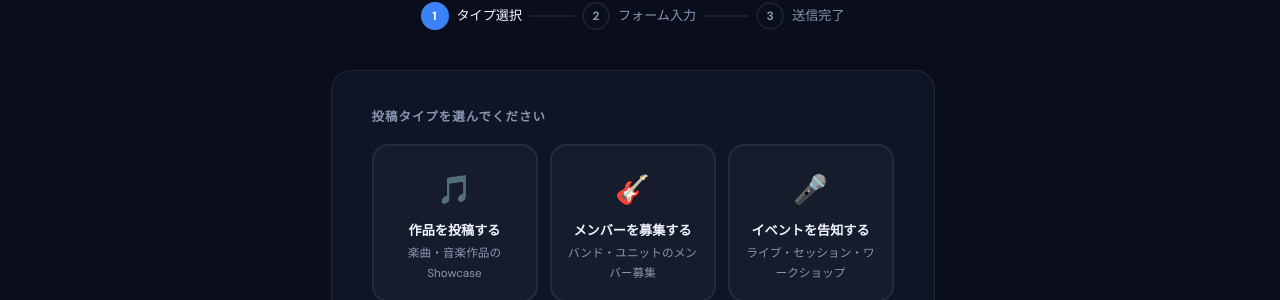
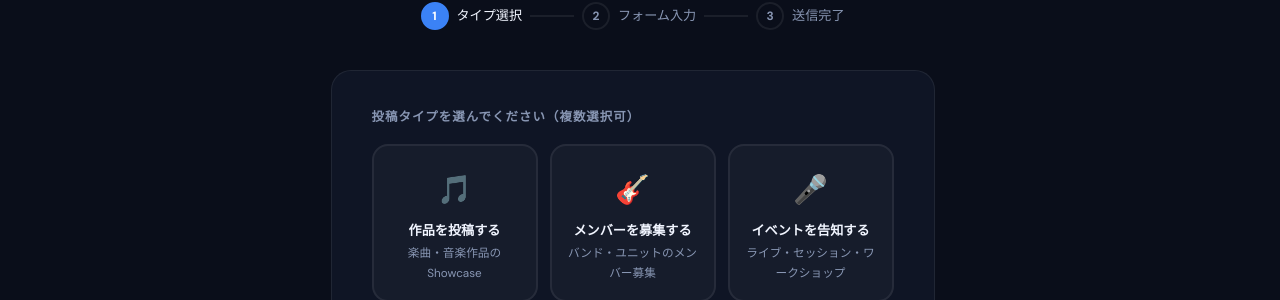
Before and after one commit to cooltake/cooltake-staging, a Jekyll site: the page community/submit.html, which Jekyll copies as it is, in a window 1280 px wide. Shown: the part 330-630 px from the top of the page. Built offline with Jekyll 4.4.1, drawn with Linux system fonts in a browser that asks for light colours; some of the changed lines change nothing that is shown.

Commit message:
Redesign community submit: multi-type parallel submission

```diff
--- a/community/submit.html
+++ b/community/submit.html
@@ -50,12 +50,25 @@
     .form-card{background:var(--card);border:1px solid var(--border);border-radius:20px;padding:36px 40px;}
     /* TYPE SELECTOR */
     .type-grid{display:grid;grid-template-columns:repeat(3,1fr);gap:12px;margin-bottom:8px;}
-    .type-card{background:rgba(255,255,255,.03);border:2px solid var(--border);border-radius:16px;padding:20px 12px 16px;text-align:center;cursor:pointer;transition:border-color .2s,background .2s,transform .15s;}
+    .type-card{position:relative;background:rgba(255,255,255,.03);border:2px solid var(--border);border-radius:16px;padding:20px 12px 16px;text-align:center;cursor:pointer;transition:border-color .2s,background .2s,transform .15s;}
     .type-card:hover{border-color:var(--primary);background:rgba(59,130,246,.06);transform:translateY(-2px);}
     .type-card.selected{border-color:var(--primary);background:rgba(59,130,246,.1);}
+    .type-card-check{position:absolute;top:8px;right:8px;width:20px;height:20px;border-radius:50%;background:var(--primary);color:#fff;font-size:.7rem;display:none;align-items:center;justify-content:center;font-weight:900;}
+    .type-card.selected .type-card-check{display:flex;}
     .type-icon{font-size:1.75rem;margin-bottom:8px;}
     .type-label{font-size:.82rem;font-weight:700;color:var(--text);line-height:1.4;}
     .type-sub{font-size:.73rem;color:var(--muted);margin-top:4px;}
+    .selected-summary{margin-top:12px;padding:10px 14px;background:rgba(59,130,246,.06);border:1px solid rgba(59,130,246,.2);border-radius:10px;font-size:.82rem;color:var(--text);}
+    .selected-summary span{font-weight:700;}
+    /* TYPE SECTION HEADERS */
+    .type-section-header{display:flex;align-items:center;gap:10px;margin:28px 0 16px;font-size:.78rem;font-weight:700;text-transform:uppercase;letter-spacing:.08em;}
+    .type-section-header::before,.type-section-header::after{content:'';flex:1;height:1px;}
+    .type-section-header.s-showcase{color:#93c5fd;}
+    .type-section-header.s-showcase::before,.type-section-header.s-showcase::after{background:rgba(59,130,246,.25);}
+    .type-section-header.s-member{color:#fcd34d;}
+    .type-section-header.s-member::before,.type-section-header.s-member::after{background:rgba(245,158,11,.25);}
+    .type-section-header.s-event{color:#86efac;}
+    .type-section-header.s-event::before,.type-section-header.s-event::after{background:rgba(34,197,94,.25);}
     /* FORM */
     .form-section{display:none;}
     .form-section.visible{display:block;}
@@ -175,26 +188,30 @@
 
   <div class="form-card" id="formCard">
 
-    <!-- STEP 1: TYPE SELECT -->
+    <!-- STEP 1: MULTI TYPE SELECT -->
     <div id="step1" class="form-section visible">
-      <div class="section-title" style="margin-top:0;">投稿タイプを選んでください</div>
+      <div class="section-title" style="margin-top:0;">投稿タイプを選んでください（複数選択可）</div>
       <div class="type-grid">
-        <div class="type-card" data-type="showcase" onclick="selectType('showcase',this)">
+        <div class="type-card" data-type="showcase" onclick="toggleType('showcase',this)">
+          <div class="type-card-check">✓</div>
           <div class="type-icon">🎵</div>
           <div class="type-label">作品を投稿する</div>
           <div class="type-sub">楽曲・音楽作品のShowcase</div>
         </div>
-        <div class="type-card" data-type="member" onclick="selectType('member',this)">
+        <div class="type-card" data-type="member" onclick="toggleType('member',this)">
+          <div class="type-card-check">✓</div>
           <div class="type-icon">🎸</div>
           <div class="type-label">メンバーを募集する</div>
           <div class="type-sub">バンド・ユニットのメンバー募集</div>
         </div>
-        <div class="type-card" data-type="event" onclick="selectType('event',this)">
+        <div class="type-card" data-type="event" onclick="toggleType('event',this)">
+          <div class="type-card-check">✓</div>
           <div class="type-icon">🎤</div>
           <div class="type-label">イベントを告知する</div>
           <div class="type-sub">ライブ・セッション・ワークショップ</div>
         </div>
       </div>
+      <div class="selected-summary" id="selected-summary" style="display:none"></div>
       <div class="btn-row">
         <button class="btn-primary" id="btn-next1" onclick="goStep2()" disabled>次へ →</button>
       </div>
@@ -222,8 +239,7 @@
 
         <!-- SHOWCASE FIELDS -->
         <div id="f-showcase" class="type-fields" style="display:none">
-          <hr class="divider">
-          <div class="section-title">作品情報</div>
+          <div class="type-section-header s-showcase">🎵 作品情報</div>
           <div class="field">
             <label>作品タイトル<span class="req">*</span></label>
             <input type="text" id="f-title-s" name="title" placeholder="例: 春の宅録 ep.01" maxlength="60">
@@ -272,8 +288,7 @@
 
         <!-- MEMBER FIELDS -->
         <div id="f-member" class="type-fields" style="display:none">
-          <hr class="divider">
-          <div class="section-title">募集内容</div>
+          <div class="type-section-header s-member">🎸 メンバー募集</div>
           <div class="field">
             <label>募集タイトル<span class="req">*</span></label>
             <input type="text" id="f-title-m" placeholder="例: ボーカル募集中！週1練習のロックバンド" maxlength="60">
@@ -395,8 +410,7 @@
 
         <!-- EVENT FIELDS -->
         <div id="f-event" class="type-fields" style="display:none">
-          <hr class="divider">
-          <div class="section-title">イベント情報</div>
+          <div class="type-section-header s-event">🎤 イベント告知</div>
           <div class="field">
             <label>イベントタイトル<span class="req">*</span></label>
             <input type="text" id="f-title-e" placeholder="例: 宅録好き集まれ！アコースティックセッション" maxlength="80">
@@ -544,32 +558,50 @@
 
 <script>
 const WORKER = 'https://cooltake-showcase.cooltakestudio.workers.dev';
-let selectedType = null;
+// 選択中のタイプセット（順序固定: showcase → member → event）
+const TYPE_ORDER = ['showcase', 'member', 'event'];
+const TYPE_LABELS = { showcase:'作品投稿', member:'メンバー募集', event:'イベント告知' };
+let selectedTypes = new Set();
 
-function selectType(type, el) {
-  document.querySelectorAll('.type-card').forEach(c => c.classList.remove('selected'));
-  el.classList.add('selected');
-  selectedType = type;
-  document.getElementById('btn-next1').disabled = false;
+// ── Step 1: タイプ選択 ─────────────────────────────────────────
+function toggleType(type, el) {
+  el.classList.toggle('selected');
+  if (selectedTypes.has(type)) selectedTypes.delete(type);
+  else selectedTypes.add(type);
+  document.getElementById('btn-next1').disabled = selectedTypes.size === 0;
+  updateSummary();
+}
+
+function updateSummary() {
+  const sum = document.getElementById('selected-summary');
+  if (selectedTypes.size === 0) { sum.style.display='none'; return; }
+  const labels = TYPE_ORDER.filter(t => selectedTypes.has(t)).map(t => TYPE_LABELS[t]);
+  sum.style.display = 'block';
+  sum.innerHTML = '選択中: <span>' + labels.join(' ＋ ') + '</span> をまとめて送信します';
 }
 
 function goStep2() {
-  if (!selectedType) return;
+  if (selectedTypes.size === 0) return;
   setStep(2);
-  // Show type-specific fields
-  document.querySelectorAll('.type-fields').forEach(f => f.style.display = 'none');
-  document.getElementById('f-'+selectedType).style.display = 'block';
+  // 選択タイプのセクションを表示（順序固定）
+  document.querySelectorAll('.type-fields').forEach(f => f.style.display='none');
+  TYPE_ORDER.filter(t => selectedTypes.has(t)).forEach(t => {
+    document.getElementById('f-'+t).style.display = 'block';
+  });
   document.getElementById('f-shared-bottom').style.display = 'block';
   document.getElementById('f-submit-row').style.display = 'flex';
-  // Show showcase-specific consents
-  const isSC = selectedType === 'showcase';
+  // 著作権同意はShowcase選択時のみ
+  const isSC = selectedTypes.has('showcase');
   document.getElementById('consent2-sc').style.display = isSC ? 'flex' : 'none';
   document.getElementById('consent3-sc').style.display = isSC ? 'flex' : 'none';
+  // 送信ボタンのラベル更新
+  const types = TYPE_ORDER.filter(t => selectedTypes.has(t)).map(t => TYPE_LABELS[t]);
+  document.getElementById('btn-submit').textContent = types.length > 1
+    ? types.join(' ＋ ') + ' を送信する'
+    : types[0] + ' を送信する';
 }
 
-function goStep1() {
-  setStep(1);
-}
+function goStep1() { setStep(1); }
 
 function setStep(n) {
   document.getElementById('step1').classList.toggle('visible', n===1);
@@ -588,157 +620,161 @@
 
 function toggleRegion() {
   const fmt = document.getElementById('f-format').value;
-  const rf = document.getElementById('region-field-e');
-  rf.style.display = (fmt === 'オンライン') ? 'none' : 'block';
+  document.getElementById('region-field-e').style.display = (fmt==='オンライン') ? 'none' : 'block';
 }
 
-// Char counters
+// ── 文字数カウンター ───────────────────────────────────────────
 function bindCounter(inputId, countId) {
-  const el = document.getElementById(inputId);
-  const cnt = document.getElementById(countId);
-  if (!el || !cnt) return;
+  const el = document.getElementById(inputId), cnt = document.getElementById(countId);
+  if (!el||!cnt) return;
   el.addEventListener('input', () => cnt.textContent = el.value.length);
 }
-bindCounter('f-title-s','cnt-title-s');
-bindCounter('f-description-s','cnt-desc-s');
-bindCounter('f-title-m','cnt-title-m');
-bindCounter('f-description-m','cnt-desc-m');
-bindCounter('f-title-e','cnt-title-e');
-bindCounter('f-description-e','cnt-desc-e');
+bindCounter('f-title-s','cnt-title-s'); bindCounter('f-description-s','cnt-desc-s');
+bindCounter('f-title-m','cnt-title-m'); bindCounter('f-description-m','cnt-desc-m');
+bindCounter('f-title-e','cnt-title-e'); bindCounter('f-description-e','cnt-desc-e');
 
-// Checkbox chip toggle style
+// チェックボックスチップスタイル
 document.querySelectorAll('.check-chip').forEach(chip => {
   const cb = chip.querySelector('input[type=checkbox]');
   cb.addEventListener('change', () => chip.classList.toggle('checked', cb.checked));
 });
 
+// ── ユーティリティ ────────────────────────────────────────────
+function val(id) { const el=document.getElementById(id); return el ? el.value.trim() : ''; }
 function getChecked(groupId) {
-  return Array.from(document.querySelectorAll('#'+groupId+' input:checked')).map(c => c.value);
+  return Array.from(document.querySelectorAll('#'+groupId+' input:checked')).map(c=>c.value);
 }
-
 function getPartsWithNotes() {
-  const parts = [];
-  const notes = {};
+  const parts=[], notes={};
   document.querySelectorAll('#recruit_parts_group .part-row input[type="checkbox"]:checked').forEach(cb => {
     parts.push(cb.value);
-    const noteEl = document.getElementById('pn-' + cb.value);
-    const note = noteEl ? noteEl.value.trim() : '';
+    const note = document.getElementById('pn-'+cb.value)?.value.trim();
     if (note) notes[cb.value] = note;
   });
   return { parts, notes };
 }
-
 function togglePartRow(cb) {
   const row = cb.closest('.part-row');
-  const noteInput = document.getElementById('pn-' + cb.value);
+  const noteInput = document.getElementById('pn-'+cb.value);
   if (!row) return;
   row.classList.toggle('part-active', cb.checked);
   if (noteInput) {
-    if (cb.checked) {
-      noteInput.removeAttribute('disabled');
-      setTimeout(() => noteInput.focus(), 50);
-    } else {
-      noteInput.value = '';
-      noteInput.setAttribute('disabled', '');
-    }
+    if (cb.checked) { noteInput.removeAttribute('disabled'); setTimeout(()=>noteInput.focus(),50); }
+    else { noteInput.value=''; noteInput.setAttribute('disabled',''); }
   }
 }
-
 function showErr(id, msg) {
-  const el = document.getElementById(id);
-  if (!el) return;
-  el.textContent = msg;
-  el.classList.toggle('show', !!msg);
+  const el=document.getElementById(id); if(!el) return;
+  el.textContent=msg; el.classList.toggle('show',!!msg);
 }
 
-function val(id) {
-  const el = document.getElementById(id);
-  return el ? el.value.trim() : '';
+// ── バリデーション（タイプ別）─────────────────────────────────
+function buildPayloads(common) {
+  const payloads = [];
+  let errors = false;
+
+  if (selectedTypes.has('showcase')) {
+    const title=val('f-title-s'), genre=val('f-genre'), main_link=val('f-main_link');
+    const description=val('f-description-s'), gear=val('f-gear');
+    const agree_original=document.getElementById('f-agree_original').checked;
+    const agree_rights=document.getElementById('f-agree_rights').checked;
+    if (title.length<5||title.length>60)          { showErr('e-title-s','5〜60文字で入力してください'); errors=true; }
+    if (!genre)                                    { showErr('e-genre','ジャンルを選択してください'); errors=true; }
+    if (!main_link)                                { showErr('e-main_link','リンクを入力してください'); errors=true; }
+    if (description.length<50||description.length>400){ showErr('e-description-s','50〜400文字で入力してください'); errors=true; }
+    if (!gear)                                     { showErr('e-gear','使用機材を入力してください'); errors=true; }
+    if (!agree_original||!agree_rights)            { showErr('e-consent','すべての同意事項にチェックしてください'); errors=true; }
+    if (!errors) payloads.push({...common, action:'submit', title, genre, main_link,
+      extra_link:val('f-extra_link'), description, gear, sns_link:val('f-sns_link'),
+      agree_original:'true', agree_rights:'true'});
+  }
+
+  if (selectedTypes.has('member')) {
+    const title=val('f-title-m'), recruit_type=val('f-recruit_type');
+    const my_part=val('f-my_part'), region=val('f-region');
+    const frequency=val('f-frequency'), level=val('f-level');
+    const description=val('f-description-m'), contact=val('f-contact-m');
+    const {parts:recruit_parts, notes:recruit_notes}=getPartsWithNotes();
+    const genres=getChecked('genres_group');
+    if (title.length<10||title.length>60)         { showErr('e-title-m','10〜60文字で入力してください'); errors=true; }
+    if (!recruit_type)                             { showErr('e-recruit_type','募集種別を選択してください'); errors=true; }
+    if (!my_part)                                  { showErr('e-my_part','あなたのパートを選択してください'); errors=true; }
+    if (recruit_parts.length===0)                  { showErr('e-recruit_parts','1つ以上選択してください'); errors=true; }
+    if (genres.length===0||genres.length>3)        { showErr('e-genres','1〜3つ選択してください'); errors=true; }
+    if (!region)                                   { showErr('e-region-m','活動地域を選択してください'); errors=true; }
+    if (!frequency)                                { showErr('e-frequency','活動頻度を選択してください'); errors=true; }
+    if (!level)                                    { showErr('e-level','活動レベルを選択してください'); errors=true; }
+    if (description.length<50||description.length>500){ showErr('e-description-m','50〜500文字で入力してください'); errors=true; }
+    if (!contact)                                  { showErr('e-contact-m','連絡先を入力してください'); errors=true; }
+    if (!errors) payloads.push({...common, action:'post_member', title, recruit_type, my_part,
+      recruit_parts:recruit_parts.join(','), recruit_parts_notes:JSON.stringify(recruit_notes),
+      genres:genres.join(','), region, frequency, level, description, contact, sample_link:val('f-sample-m')});
+  }
+
+  if (selectedTypes.has('event')) {
+    const title=val('f-title-e'), event_type=val('f-event_type');
+    const event_date=val('f-event_date'), format=val('f-format');
+    const description=val('f-description-e'), contact=val('f-contact-e');
+    const fee_type=val('f-fee_type');
+    const region = format!=='オンライン' ? val('f-region-e') : '';
+    if (title.length<10||title.length>80)         { showErr('e-title-e','10〜80文字で入力してください'); errors=true; }
+    if (!event_type)                               { showErr('e-event_type','イベント種別を選択してください'); errors=true; }
+    if (!event_date)                               { showErr('e-event_date','開催日を入力してください'); errors=true; }
+    else { const d=new Date(event_date),t=new Date();t.setHours(0,0,0,0); if(d<t){showErr('e-event_date','今日以降の日付を入力してください');errors=true;} }
+    if (!format)                                   { showErr('e-format','開催形式を選択してください'); errors=true; }
+    if (format!=='オンライン'&&!region)            { showErr('e-region-e','開催都道府県を選択してください'); errors=true; }
+    if (!fee_type)                                 { showErr('e-fee_type','参加費を選択してください'); errors=true; }
+    if (description.length<100||description.length>1000){ showErr('e-description-e','100〜1000文字で入力してください'); errors=true; }
+    if (!contact)                                  { showErr('e-contact-e','連絡先を入力してください'); errors=true; }
+    if (!errors) payloads.push({...common, action:'post_event', title, event_type, event_date,
+      event_time:val('f-event_time'), format, region, venue:val('f-venue'), fee_type,
+      fee_amount:val('f-fee_amount'), capacity:val('f-capacity'), description, contact, sample_link:val('f-sample-e')});
+  }
+
+  return { payloads, errors };
 }
 
+// ── フォーム送信 ──────────────────────────────────────────────
 document.getElementById('mainForm').addEventListener('submit', async e => {
   e.preventDefault();
-  let errors = false;
-
-  // Clear errors
   document.querySelectorAll('.field-error').forEach(el => { el.textContent=''; el.classList.remove('show'); });
 
-  const nickname = val('f-nickname');
-  const group_name = val('f-group_name');
-  const email = val('f-email');
+  const nickname = val('f-nickname'), group_name = val('f-group_name'), email = val('f-email');
   const agree_terms = document.getElementById('f-agree_terms').checked;
+  let baseErrors = false;
 
-  if (nickname.length < 2 || nickname.length > 30) { showErr('e-nickname','2〜30文字で入力してください'); errors=true; }
-  if (group_name && (group_name.length < 2 || group_name.length > 50)) { showErr('e-nickname','バンド・ユニット名は2〜50文字です'); errors=true; }
-  if (!/^[^\s@]+@[^\s@]+\.[^\s@]+$/.test(email)) { showErr('e-email','正しいメールアドレスを入力してください'); errors=true; }
-  if (!agree_terms) { showErr('e-consent','投稿規約への同意が必要です'); errors=true; }
+  if (nickname.length<2||nickname.length>30)       { showErr('e-nickname','2〜30文字で入力してください'); baseErrors=true; }
+  if (group_name&&(group_name.length<2||group_name.length>50)){ showErr('e-nickname','バンド・ユニット名は2〜50文字です'); baseErrors=true; }
+  if (!/^[^\s@]+@[^\s@]+\.[^\s@]+$/.test(email))  { showErr('e-email','正しいメールアドレスを入力してください'); baseErrors=true; }
+  if (!agree_terms)                                 { showErr('e-consent','投稿規約への同意が必要です'); baseErrors=true; }
+  if (baseErrors) return;
 
-  let payload = { nickname, group_name, email, agree_terms: 'true' };
-
-  if (selectedType === 'showcase') {
-    const title = val('f-title-s'), genre = val('f-genre'), main_link = val('f-main_link');
-    const description = val('f-description-s'), gear = val('f-gear');
-    const agree_original = document.getElementById('f-agree_original').checked;
-    const agree_rights = document.getElementById('f-agree_rights').checked;
-    if (title.length < 5 || title.length > 60) { showErr('e-title-s','5〜60文字で入力してください'); errors=true; }
-    if (!genre) { showErr('e-genre','ジャンルを選択してください'); errors=true; }
-    if (!main_link) { showErr('e-main_link','リンクを入力してください'); errors=true; }
-    if (description.length < 50 || description.length > 400) { showErr('e-description-s','50〜400文字で入力してください'); errors=true; }
-    if (!gear) { showErr('e-gear','使用機材を入力してください'); errors=true; }
-    if (!agree_original || !agree_rights) { showErr('e-consent','すべての同意事項にチェックしてください'); errors=true; }
-    if (!errors) payload = { ...payload, action:'submit', title, genre, main_link, extra_link: val('f-extra_link'), description, gear, sns_link: val('f-sns_link'), agree_original:'true', agree_rights:'true' };
-  } else if (selectedType === 'member') {
-    const title = val('f-title-m'), recruit_type = val('f-recruit_type');
-    const my_part = val('f-my_part'), region = val('f-region');
-    const frequency = val('f-frequency'), level = val('f-level');
-    const description = val('f-description-m'), contact = val('f-contact-m');
-    const { parts: recruit_parts, notes: recruit_notes } = getPartsWithNotes();
-    const genres = getChecked('genres_group');
-    if (title.length < 10 || title.length > 60) { showErr('e-title-m','10〜60文字で入力してください'); errors=true; }
-    if (!recruit_type) { showErr('e-recruit_type','募集種別を選択してください'); errors=true; }
-    if (!my_part) { showErr('e-my_part','あなたのパートを選択してください'); errors=true; }
-    if (recruit_parts.length === 0) { showErr('e-recruit_parts','1つ以上選択してください'); errors=true; }
-    if (genres.length === 0 || genres.length > 3) { showErr('e-genres','1〜3つ選択してください'); errors=true; }
-    if (!region) { showErr('e-region-m','活動地域を選択してください'); errors=true; }
-    if (!frequency) { showErr('e-frequency','活動頻度を選択してください'); errors=true; }
-    if (!level) { showErr('e-level','活動レベルを選択してください'); errors=true; }
-    if (description.length < 50 || description.length > 500) { showErr('e-description-m','50〜500文字で入力してください'); errors=true; }
-    if (!contact) { showErr('e-contact-m','連絡先を入力してください'); errors=true; }
-    if (!errors) payload = { ...payload, action:'post_member', title, recruit_type, my_part, recruit_parts: recruit_parts.join(','), recruit_parts_notes: JSON.stringify(recruit_notes), genres: genres.join(','), region, frequency, level, description, contact, sample_link: val('f-sample-m') };
-  } else if (selectedType === 'event') {
-    const title = val('f-title-e'), event_type = val('f-event_type');
-    const event_date = val('f-event_date'), format = val('f-format');
-    const description = val('f-description-e'), contact = val('f-contact-e');
-    const fee_type = val('f-fee_type');
-    const region = format !== 'オンライン' ? val('f-region-e') : '';
-    if (title.length < 10 || title.length > 80) { showErr('e-title-e','10〜80文字で入力してください'); errors=true; }
-    if (!event_type) { showErr('e-event_type','イベント種別を選択してください'); errors=true; }
-    if (!event_date) { showErr('e-event_date','開催日を入力してください'); errors=true; }
-    else { const d=new Date(event_date),t=new Date();t.setHours(0,0,0,0);if(d<t){showErr('e-event_date','今日以降の日付を入力してください');errors=true;} }
-    if (!format) { showErr('e-format','開催形式を選択してください'); errors=true; }
-    if (format !== 'オンライン' && !region) { showErr('e-region-e','開催都道府県を選択してください'); errors=true; }
-    if (!fee_type) { showErr('e-fee_type','参加費を選択してください'); errors=true; }
-    if (description.length < 100 || description.length > 1000) { showErr('e-description-e','100〜1000文字で入力してください'); errors=true; }
-    if (!contact) { showErr('e-contact-e','連絡先を入力してください'); errors=true; }
-    if (!errors) payload = { ...payload, action:'post_event', title, event_type, event_date, event_time: val('f-event_time'), format, region, venue: val('f-venue'), fee_type, fee_amount: val('f-fee_amount'), capacity: val('f-capacity'), description, contact, sample_link: val('f-sample-e') };
-  }
-
-  if (errors) return;
+  const common = { nickname, group_name, email, agree_terms:'true' };
+  const { payloads, errors } = buildPayloads(common);
+  if (errors || payloads.length === 0) return;
 
   const btn = document.getElementById('btn-submit');
   btn.disabled = true;
   btn.innerHTML = '<span class="spinner"></span>送信中…';
 
   try {
-    const res = await fetch(WORKER, { method:'POST', headers:{'Content-Type':'application/json'}, body:JSON.stringify(payload) });
-    const data = await res.json();
-    if (data.ok) {
+    // 並列送信
+    const results = await Promise.all(payloads.map(p =>
+      fetch(WORKER, { method:'POST', headers:{'Content-Type':'application/json'}, body:JSON.stringify(p) })
+        .then(r => r.json())
+    ));
+    const failed = results.filter(r => !r.ok);
+    if (failed.length === 0) {
+      const submittedLabels = TYPE_ORDER.filter(t => selectedTypes.has(t)).map(t => TYPE_LABELS[t]);
+      document.getElementById('success-msg').textContent =
+        submittedLabels.join('・') + 'の投稿を受け付けました。担当による審査後（通常3〜7日）に掲載されます。';
       setStep(3);
     } else {
-      const msg = data.error || (data.errors && (Array.isArray(data.errors) ? data.errors.join(' / ') : Object.values(data.errors).join(' / '))) || 'エラーが発生しました';
+      const msg = failed.map(r => r.error||(r.errors&&(Array.isArray(r.errors)?r.errors.join('/'):Object.values(r.errors).join('/')))||'エラー').join(' / ');
       showErr('e-consent', '⚠️ ' + msg);
       btn.disabled = false;
-      btn.innerHTML = '送信する';
+      btn.innerHTML = document.querySelector('#btn-submit').textContent;
+      goStep2(); // ラベル再設定
     }
   } catch(err) {
     showErr('e-consent', 'ネットワークエラーが発生しました。しばらく後にお試しください。');
```
